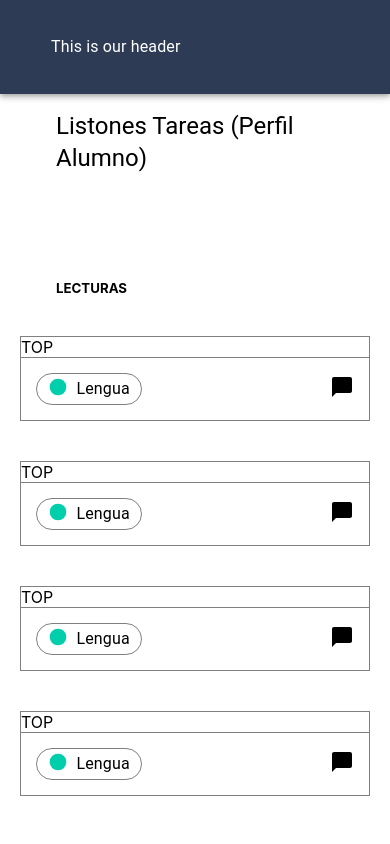
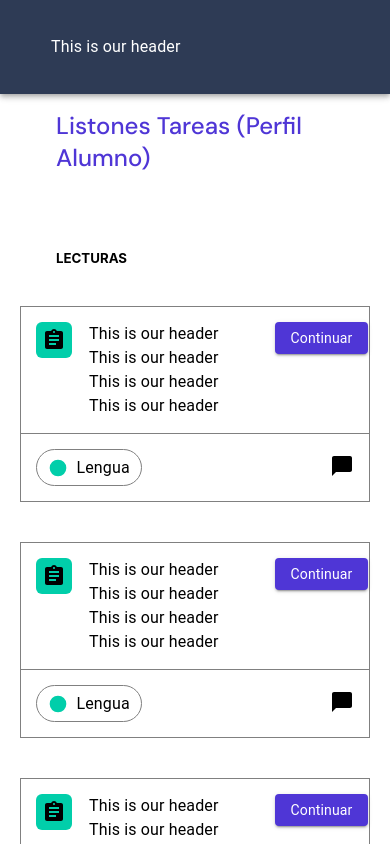
Before and after one commit to NotNotRama/EducaBot, a React (Create React App) app: page / in a window 390 px wide. Shown: the top 844 px of the page. Built offline with nearby package versions, Linux system fonts and the light colour scheme.

Commit message:
changed title colour and made it responsive

```diff
--- a/public/index.html
+++ b/public/index.html
@@ -15,6 +15,11 @@
       user's mobile device or desktop. See https://developers.google.com/web/fundamentals/web-app-manifest/
     -->
     <link rel="manifest" href="%PUBLIC_URL%/manifest.json" />
+    <link rel="preconnect" href="https://fonts.gstatic.com" />
+    <link
+      href="https://fonts.googleapis.com/css2?family=DM+Sans:ital,wght@0,400;0,500;0,700;1,400;1,500&display=swap"
+      rel="stylesheet"
+    />
     <!--
       Notice the use of %PUBLIC_URL% in the tags above.
       It will be replaced with the URL of the `public` folder during the build.
--- a/src/components/Bottom.js
+++ b/src/components/Bottom.js
@@ -45,7 +45,10 @@ export default function Bottom() {
         container
       >
         <Grid item>
-          <Brightness1Icon style={{ color: '#01CEAA' }} fontSize="small" />
+          <Brightness1Icon
+            style={{ color: '#01CEAA', paddingTop: 5 }}
+            fontSize="small"
+          />
         </Grid>
         <Grid item>
           <Typography>Lengua</Typography>
--- a/src/components/Container.js
+++ b/src/components/Container.js
@@ -9,7 +9,7 @@ import Preguntas from './Preguntas';
 
 const useStyles = makeStyles({
   mg: {
-    marginTop: 50,
+    marginTop: 20,
   },
 });
 
@@ -19,13 +19,21 @@ export default function container() {
     <Grid container justify="center" alignItems="center" spacing={5}>
       <Grid item xs={12}>
         <Box pl={7} pt={2}>
-          <Typography variant="h5" component="h5">
+          <Typography
+            variant="h5"
+            component="h5"
+            style={{
+              fontFamily: 'DM Sans',
+              color: '#4F36D6',
+              fontWeight: '500',
+            }}
+          >
             Listones Tareas (Perfil Alumno)
           </Typography>
         </Box>
       </Grid>
       <Grid item xs={12} sm={3}>
-        <Box className={classes.mg} pl={7} pt={2}>
+        <Box className={classes.mg} pl={[7, 5, 14, 18]} pt={2}>
           <Typography variant="h8" component="h5">
             LECTURAS
           </Typography>
--- a/src/components/Homework.js
+++ b/src/components/Homework.js
@@ -2,6 +2,7 @@ import React from 'react';
 import { Grid, Typography, Box, Paper, Button } from '@material-ui/core';
 import Brightness1Icon from '@material-ui/icons/Brightness1';
 import ChatBubbleIcon from '@material-ui/icons/ChatBubble';
+import AssignmentIcon from '@material-ui/icons/Assignment';
 import { makeStyles } from '@material-ui/core/styles';
 import Bottom from './Bottom';
 
@@ -12,6 +13,14 @@ const useStyles = makeStyles({
   bottom: {
     borderTop: '1px solid grey',
     padding: 15,
+  },
+  top: {
+    padding: 15,
+  },
+  icon: {
+    background: '#01CEAA',
+    borderRadius: 6,
+    padding: 6,
   },
   roundedButton: {
     borderRadius: 50,
@@ -25,8 +34,44 @@ export default function SimpleCard() {
 
   return (
     <Grid container className={classes.borderContainer}>
-      <Grid item container>
-        TOP
+      <Grid
+        item
+        container
+        direction="row"
+        justify="space-evenly"
+        alignItems="center"
+      >
+        <Grid item container className={classes.top}>
+          <Grid item xs={2}>
+            <Box>
+              <AssignmentIcon className={classes.icon} />
+            </Box>
+          </Grid>
+          <Grid item container xs={7}>
+            <Grid item xs={12}>
+              <Typography>This is our header</Typography>
+            </Grid>
+            <Grid item xs={12}>
+              <Typography>This is our header</Typography>
+            </Grid>
+            <Grid item xs={12}>
+              <Typography>This is our header</Typography>
+            </Grid>
+            <Grid item xs={12}>
+              <Typography>This is our header</Typography>
+            </Grid>
+          </Grid>
+          <Grid item xs={3}>
+            <Button
+              variant="contained"
+              style={{ backgroundColor: '#4F36D6', textTransform: 'none' }}
+            >
+              <Typography variant="body2" style={{ color: '#FFFFFF' }}>
+                Continuar
+              </Typography>
+            </Button>
+          </Grid>
+        </Grid>
       </Grid>
       <Bottom />
     </Grid>
```
